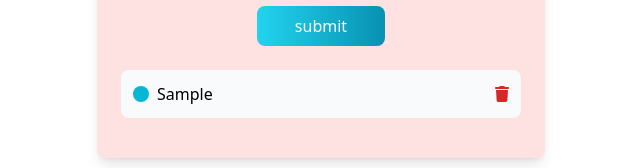
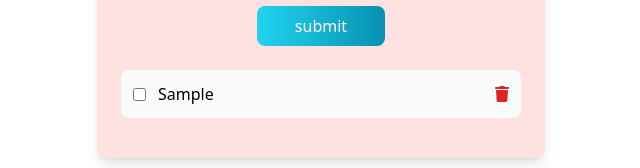
Before and after one commit to btissam19/todoappredux, a React (Create React App) app: page /todo in a window 1280 px wide. Both pictures are taken after typing "Sample" into the empty fields and a click on the button "submit". Shown: the part 407-575 px from the top of the page, without its empty margins (319-959 px from the left). Built offline with nearby package versions, Linux system fonts and the light colour scheme.

Commit message:
adding complete proprty

```diff
--- a/src/components/AddTodo.js
+++ b/src/components/AddTodo.js
@@ -6,7 +6,7 @@ function AddTodo() {
     const dispatch=useDispatch();
     const handalSubmit=(e)=>{
         e.preventDefault()
-        dispatch(addTodo(input))
+        dispatch(addTodo({text:input}))
         setInput('')
     }
   return (
--- a/src/components/DispalyTodo.js
+++ /dev/null
@@ -1,11 +0,0 @@
-import React from 'react'
-
-function DispalyTodo() {
-  return (
-    <h1 className="text-3xl font-bold underline">
-    Hello world!
-  </h1>
-  )
-}
-
-export default DispalyTodo
--- /dev/null
+++ b/src/components/TodoItem.js
@@ -0,0 +1,42 @@
+import React from 'react';
+import { useDispatch } from 'react-redux';
+import { removeTodo,toggleComplete } from '../features/todoSlice';
+import { FontAwesomeIcon } from '@fortawesome/react-fontawesome';
+import {  faTrash} from '@fortawesome/free-solid-svg-icons';
+
+const TodoItsms=({id,title,completed})=>{
+    const dispatch=useDispatch();
+
+const handleCheckboxClick=()=>{
+      dispatch(toggleComplete({id:id,completed:!completed}))
+}
+const handleDeleteClick=()=>{
+     dispatch(removeTodo({id:id}))
+}
+
+return (
+<li className={`flex justify-between items-center mb-4 bg-gray-50 p-3 rounded-lg ${completed ? 'list-group-item-success' : ''}`}>
+    <div className='flex items-center w-full'>
+        <span className='flex items-center w-full'>
+            <input
+                type='checkbox'
+                className={`mr-3 ${completed ? 'text-blue-500' : ''}`}
+                checked={completed}
+                onChange={handleCheckboxClick}
+            />
+            <p className={`text-dark ${completed ? 'line-through' : ''}`}>
+                {title}
+            </p>
+        </span>
+        <div className="task-links flex items-center gap-3 ml-auto">
+            <button onClick={handleDeleteClick} className="delete-btn text-red-600">
+                <FontAwesomeIcon icon={faTrash} />
+            </button>
+        </div>
+    </div>
+</li>
+
+)
+
+}
+export default TodoItsms;
--- a/src/components/TodoList.js
+++ b/src/components/TodoList.js
@@ -1,30 +1,16 @@
 import React from 'react';
 import { useSelector } from 'react-redux';
-import { FontAwesomeIcon } from '@fortawesome/react-fontawesome';
-import {  faTrash, faCircle } from '@fortawesome/free-solid-svg-icons';
-import { removeTodo } from '../features/todoSlice';
-import { useDispatch } from 'react-redux';
 
+import TodoItsms from './TodoItem';
 const TodoList = () => {
   const todos = useSelector((state) => state.todos.todos);
-  const dispatch=useDispatch();
+  return (
+    <ul className='list-group'>
+    {todos.map((todo) => (
+      <TodoItsms id={todo.id} title={todo.text} completed={todo.completed} />
+    ))}
+  </ul>
 
-  return (
-    <ul>
-      {todos.map((task) => (
-        <li key={task.id} className="flex justify-between items-center mb-4 bg-gray-50 p-3 rounded-lg">
-          <div className="flex items-center">
-            <FontAwesomeIcon icon={faCircle} className="text-cyan-500" />
-            <h5 className="ml-2 text-dark">{task.text}</h5>
-          </div>
-          <div className="task-links flex items-center gap-3">
-            <button type="button" onClick={()=>{dispatch(removeTodo(task.id))}} className="delete-btn text-red-600">
-              <FontAwesomeIcon icon={faTrash} />
-            </button>
-          </div>
-        </li>
-      ))}
-    </ul>
   );
 };
 
--- a/src/features/todoSlice.js
+++ b/src/features/todoSlice.js
@@ -11,17 +11,23 @@ export const todoSlice=createSlice({
         addTodo:(state,action)=>{
            const todo={
                 id:nanoid(),
-                text:action.payload,
+                text:action.payload.text,
+                completed: false,
             }
             state.todos = [...state.todos, todo];
         },
         removeTodo:(state,action)=>{
-            state.todos=state.todos.filter((todo)=>todo.id!==action.payload)
+            state.todos=state.todos.filter((todo)=>todo.id!==action.payload.id)
 
-        }
+        },
+        toggleComplete: (state, action) => {
+            const index = state.todos.findIndex((todo) => todo.id === action.payload.id);
+            state.todos[index].completed = action.payload.completed;
+        },
+
 
     }
 })
 
-export const {addTodo,removeTodo}=todoSlice.actions;
+export const {addTodo,removeTodo,toggleComplete}=todoSlice.actions;
 export default todoSlice.reducer;
```
